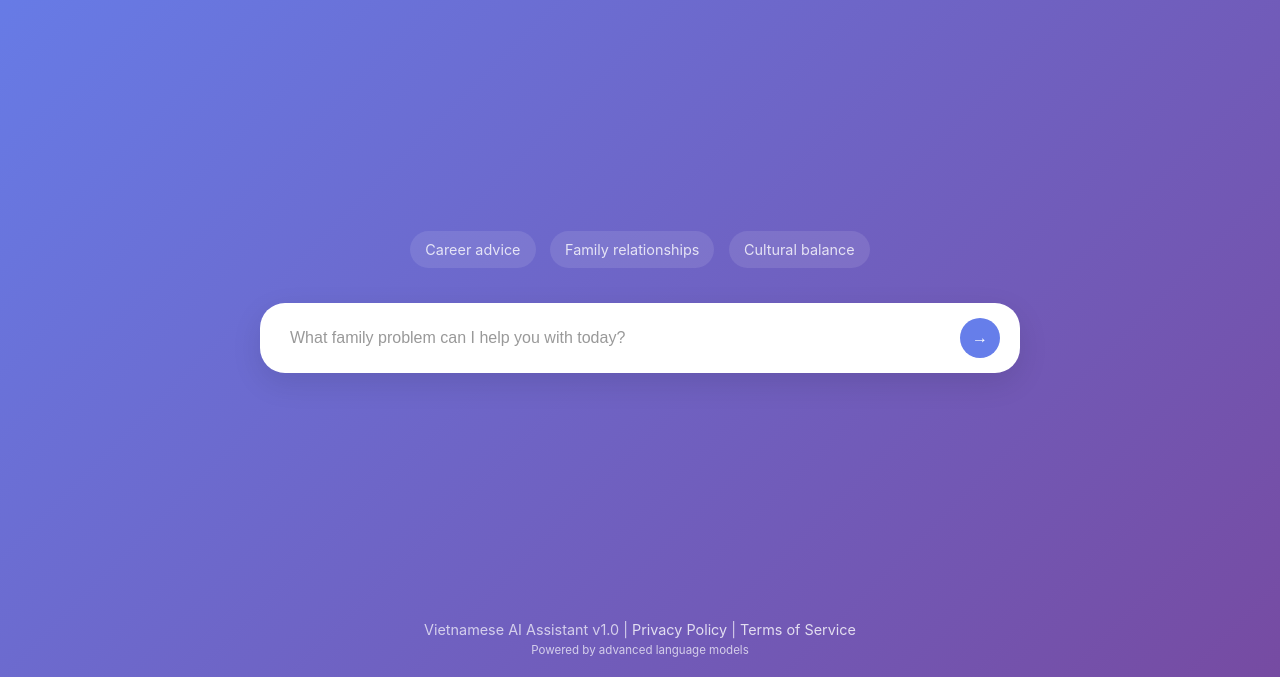
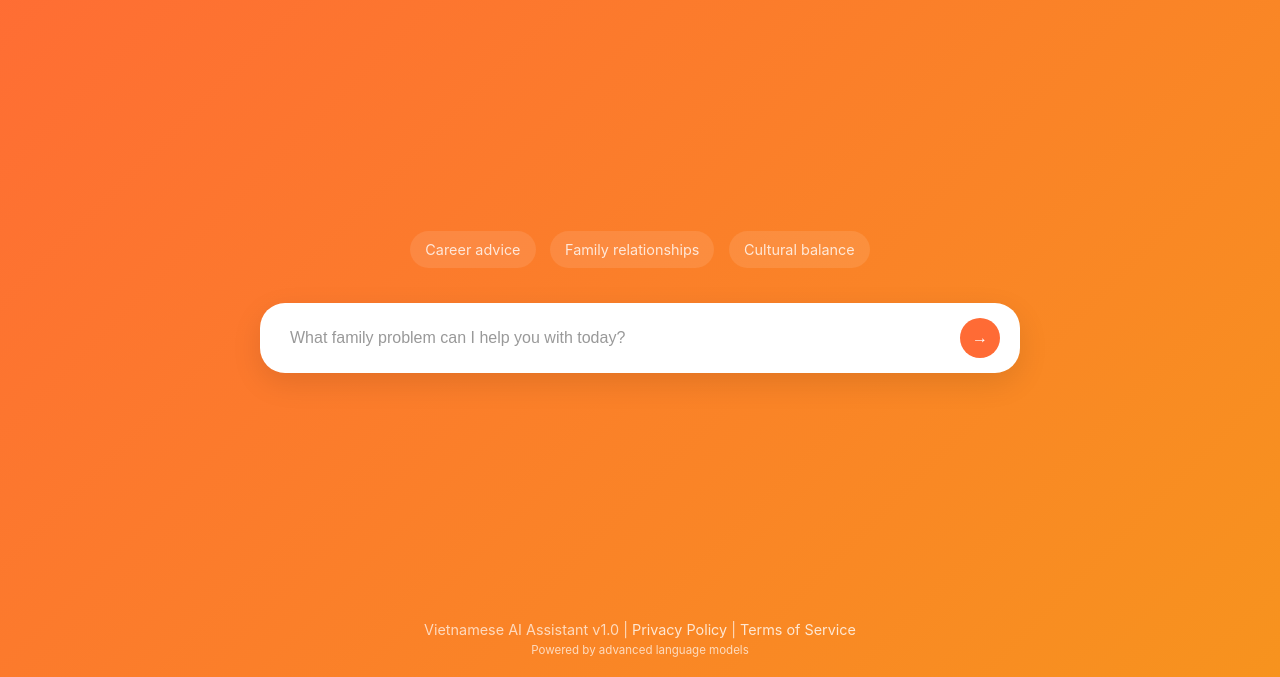
Before and after one commit to skycouldbeblue/vietnamese-ai-theatre, a plain HTML site: page index.html in a window 1280 px wide. Shown: the part 123-800 px from the top of the page. Drawn offline with Linux system fonts and the light colour scheme.

Commit message:
Update index.html

```diff
--- a/index.html
+++ b/index.html
@@ -13,7 +13,7 @@
 
         body {
             font-family: -apple-system, BlinkMacSystemFont, 'Segoe UI', Roboto, sans-serif;
-            background: linear-gradient(135deg, #667eea 0%, #764ba2 100%);
+            background: linear-gradient(135deg, #ff6b35 0%, #f7931e 100%);
             min-height: 100vh;
             display: flex;
             flex-direction: column;
@@ -72,7 +72,7 @@
         }
 
         .send-button {
-            background: #667eea;
+            background: #ff6b35;
             color: white;
             border: none;
             border-radius: 50%;
@@ -88,7 +88,7 @@
         }
 
         .send-button:hover {
-            background: #5a6fd8;
+            background: #e55a2b;
         }
 
         .send-button:active {
@@ -211,7 +211,7 @@
                 // Optional: Brief visual feedback on send button
                 sendButton.style.background = '#4CAF50';
                 setTimeout(() => {
-                    sendButton.style.background = '#667eea';
+                    sendButton.style.background = '#ff6b35';
                 }, 300);
             }
         }
```
